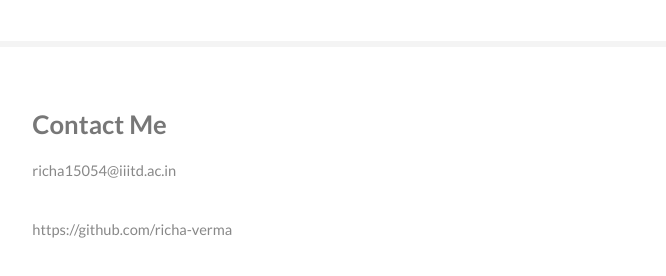
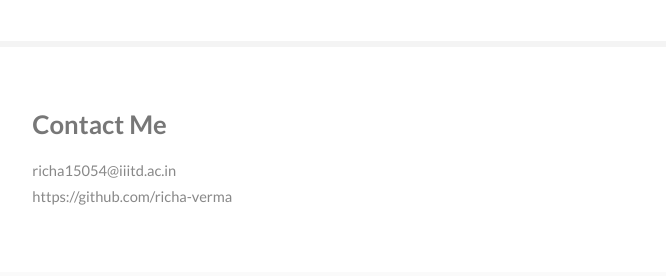
Before and after one commit to richa-verma/richa-verma.github.io, a plain HTML site: page index.html in a window 1280 px wide. Shown: the part 2414-2690 px from the top of the page, without its empty margins (153-819 px from the left). Drawn offline with Linux system fonts and the light colour scheme.

Commit message:
Update index.html

```diff
--- a/index.html
+++ b/index.html
@@ -146,8 +146,8 @@
 						<section id="four">
 							<div class="container">
 								<h3>Contact Me</h3>
-								<p>richa15054@iiitd.ac.in</p>
-								<p>https://github.com/richa-verma</p>
+								<p>richa15054@iiitd.ac.in <br>
+								https://github.com/richa-verma</p>
 
 
 							</div>
```
